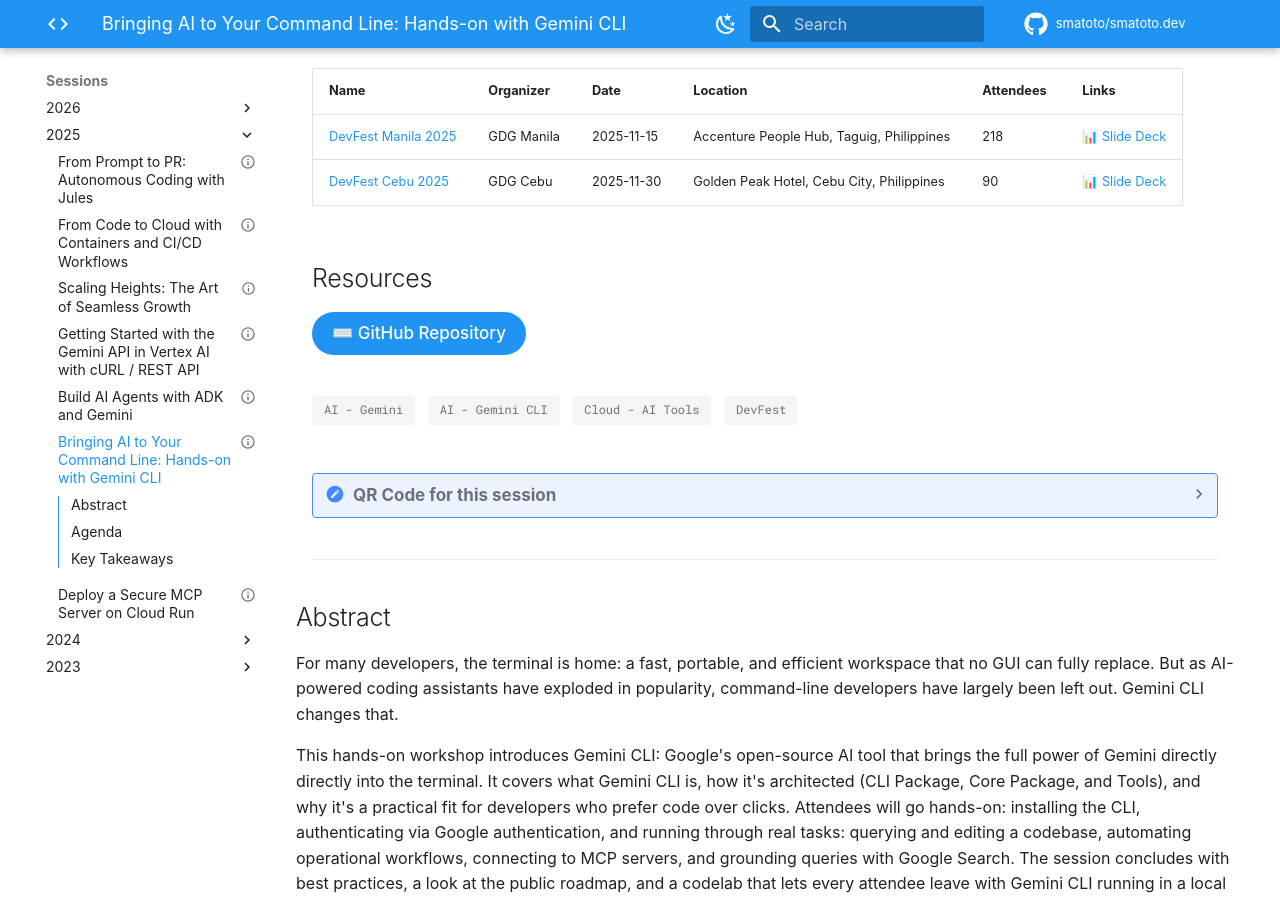
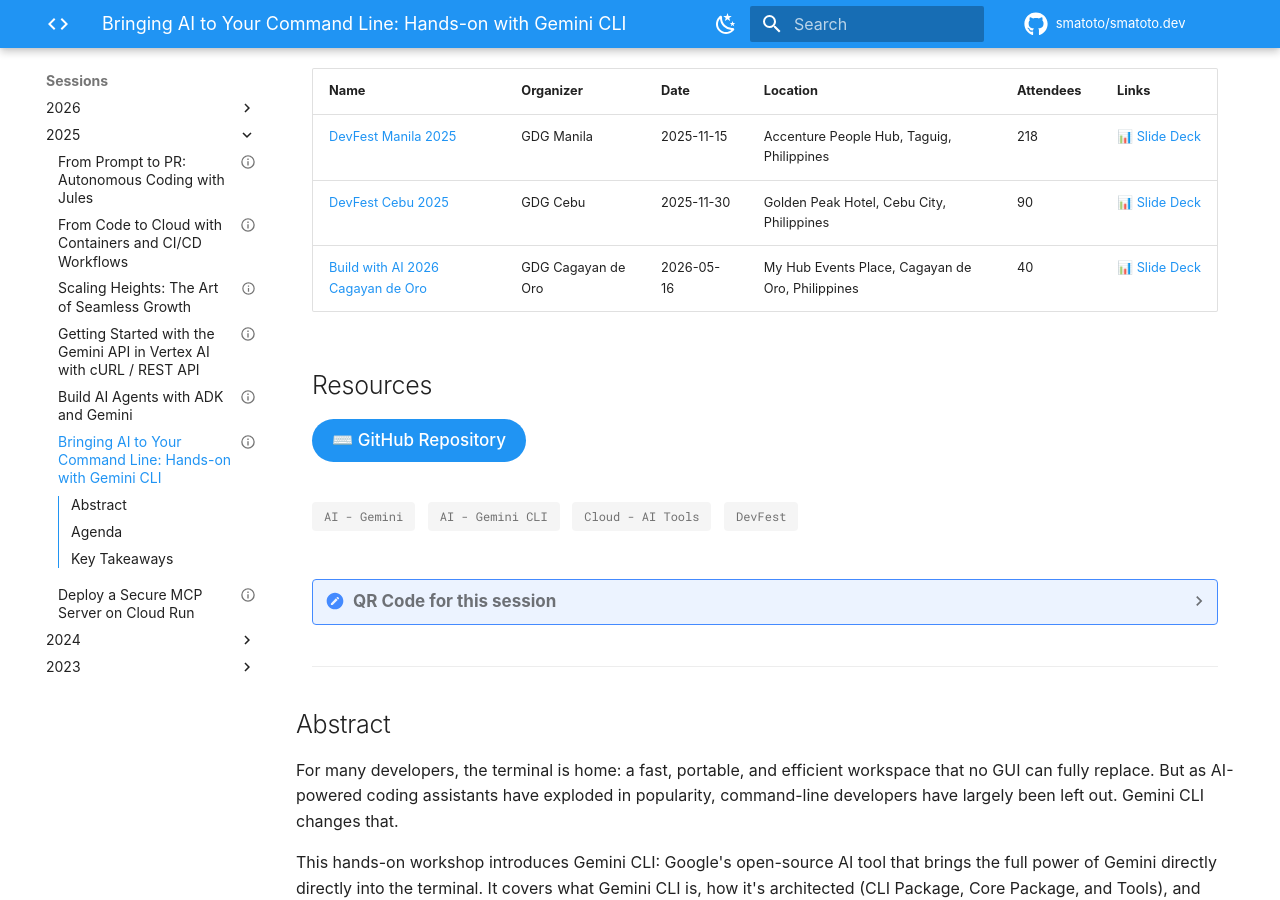
Before and after one commit to smatoto/smatoto.dev, an MkDocs documentation site: the page built from docs/2025/intro-to-gemini-cli.md, in a window 1280 px wide and 900 px high, scrolled down 487 px. Built offline with MkDocs 1.6.1 and Material for MkDocs 9.7.7, drawn with Linux system fonts in a browser that asks for light colours; some web fonts are replaced; comment, search, counter and statistics services are not loaded.

Commit message:
docs(intro-to-gemini-cli): add Build with AI 2026 Cagayan de Oro event delivery
Adds event entry for the Build with AI 2026 CDO session delivered on
2026-05-16 at My Hub Events Place, Cagayan de Oro with 40 attendees.

```diff
--- a/docs/2025/intro-to-gemini-cli.md
+++ b/docs/2025/intro-to-gemini-cli.md
@@ -34,6 +34,17 @@
     slides:
       name: "Slide Deck"
       link: "https://docs.google.com/presentation/d/e/2PACX-1vTnYaqtHLYAKqcUyjKav85Pwx95b7O7WYgeyyh7HRKbEtdER8g7xvEpsuJl2QNPReh6c0fIqEsYqvHP/pub?start=false&loop=false&delayms=3000"
+  - name: "Build with AI 2026 Cagayan de Oro"
+    organizer: "GDG Cagayan de Oro"
+    date: 2026-05-16
+    location: "My Hub Events Place, Cagayan de Oro, Philippines"
+    attendees: 40
+    url:
+      name: "Event Page"
+      link: "https://gdg.community.dev/events/details/google-gdg-cagayan-de-oro-presents-build-with-ai-2026-cagayan-de-oro/"
+    slides:
+      name: "Slide Deck"
+      link: "https://docs.google.com/presentation/d/e/2PACX-1vT3aLPEbS_9ifTKedrrO3-amvn7547DUyQ0oSRPLRcpv4xtsdxHV1nM22xJESKL3MeT62Q-1vauCvYt/pub?start=false&loop=false&delayms=3000"
 
 # Links for the Portfolio Site
 resources:
```
